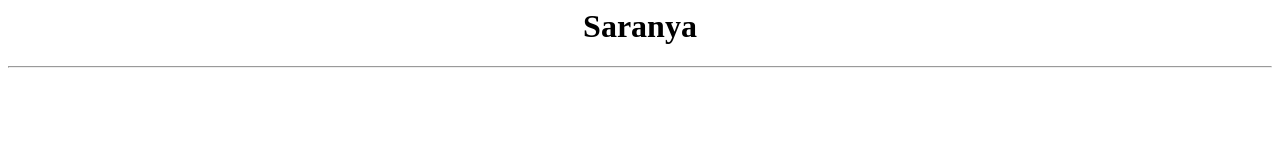
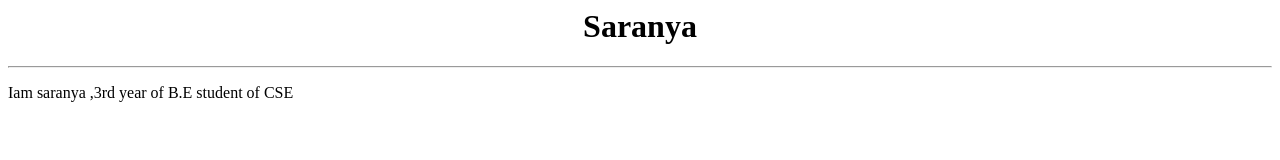
Before and after one commit to Saranya82755/reveise, a plain HTML site: page index.html in a window 1280 px wide. Drawn offline with Linux system fonts and the light colour scheme.

Commit message:
index.html

```diff
--- a/index.html
+++ b/index.html
@@ -2,3 +2,6 @@
   <h1>Saranya</h1>
 </center>
 <hr>
+<p>
+  Iam saranya ,3rd year of B.E student of CSE
+</p>
```
